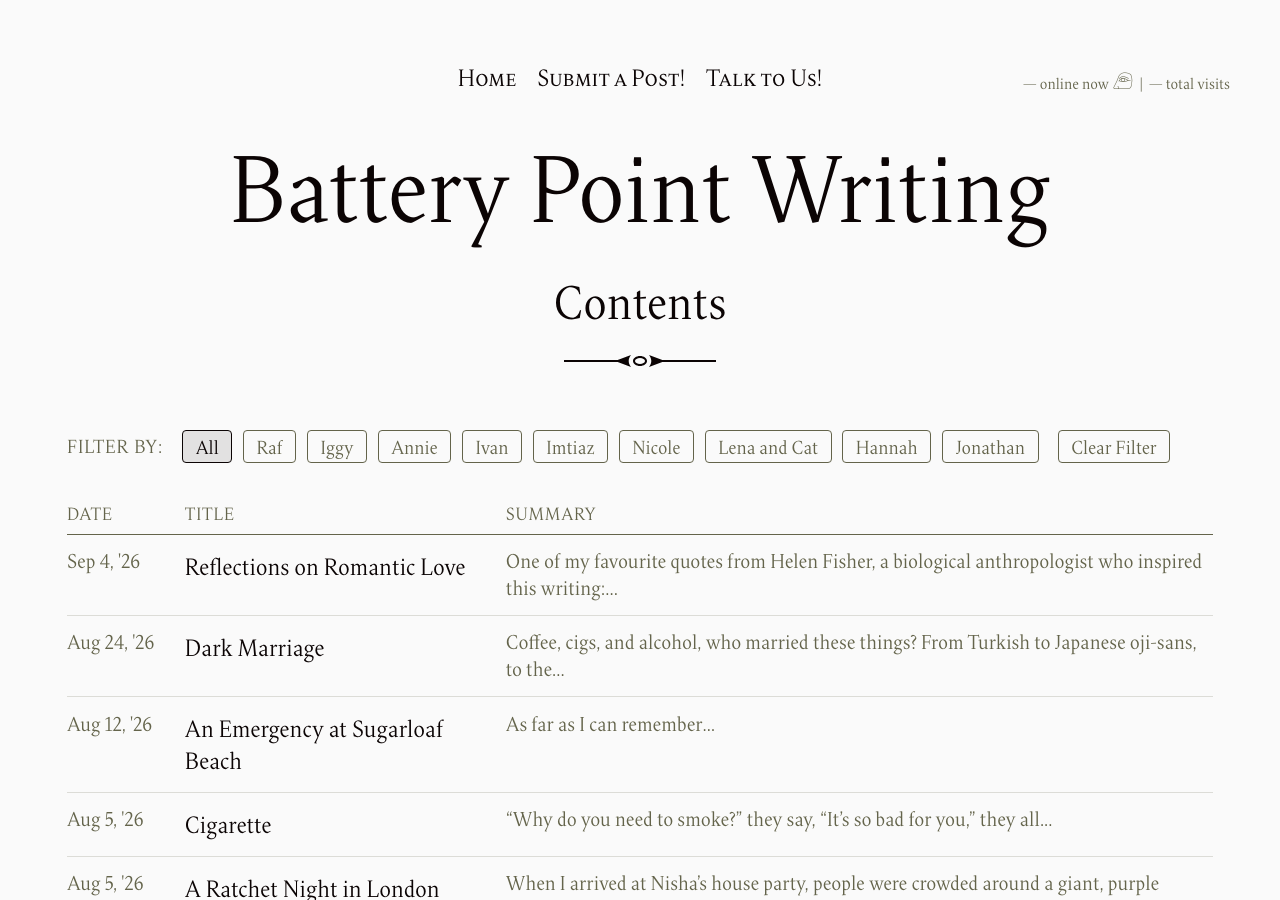
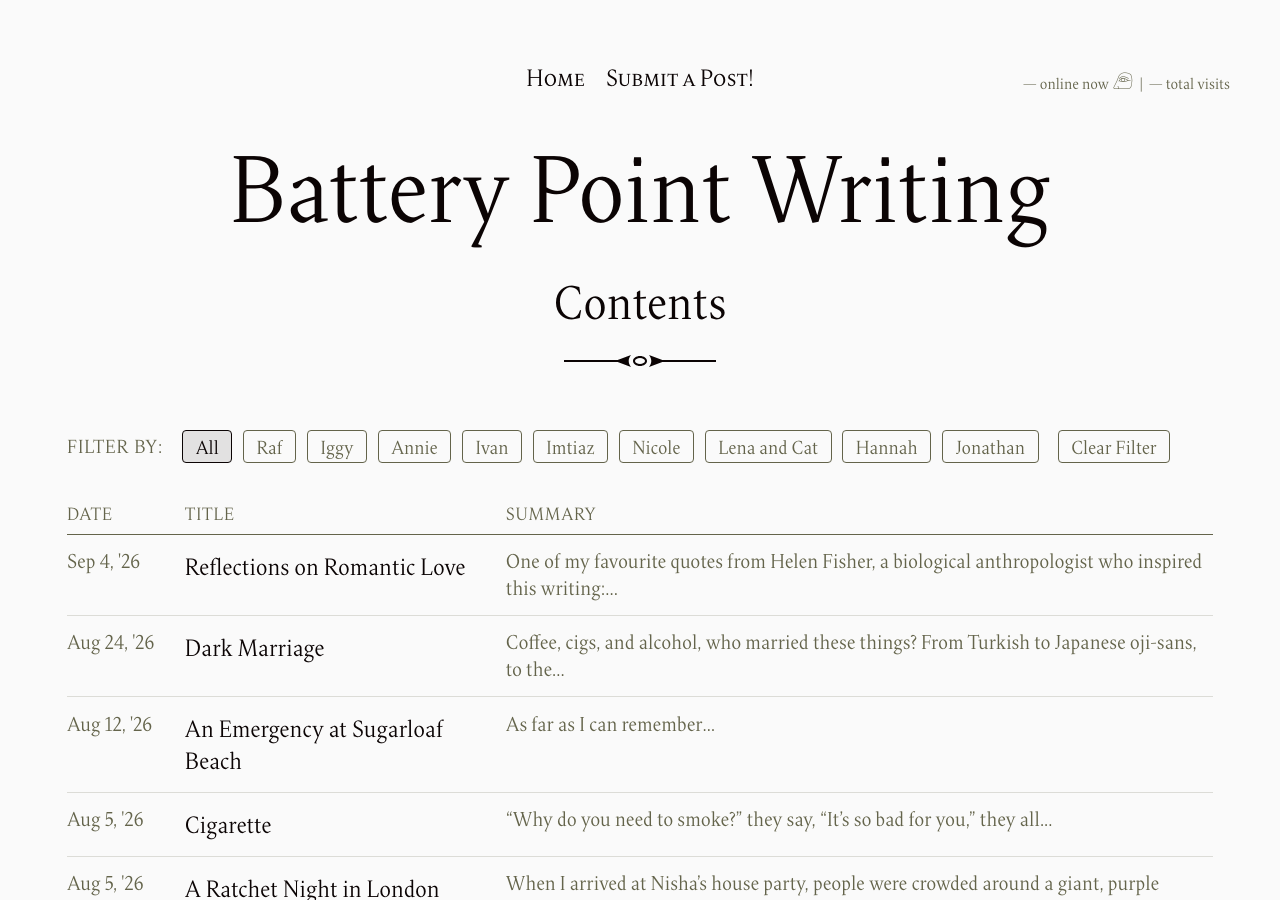
Before and after one commit to batterypointwriting/batterypointwriting.github.io, a Jekyll site: the page built from index.html, in a window 1280 px wide and 900 px high. Built offline with Jekyll 4.4.1, drawn with Linux system fonts in a browser that asks for light colours; the list of posts is cut into pages by our own code.

Commit message:
Update menu.yml

```diff
--- a/_data/menu.yml
+++ b/_data/menu.yml
@@ -1,4 +1,2 @@
 - title: Submit a Post!
   url: /submit.html
-- title: Talk to Us!
-  url: mailto:batterypointwriting@proton.me
```
